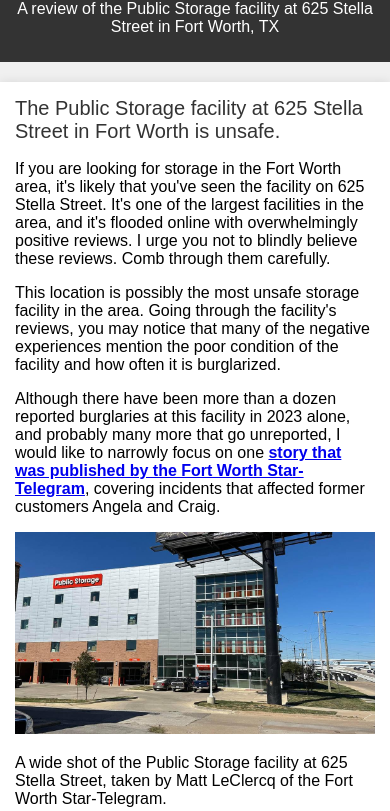
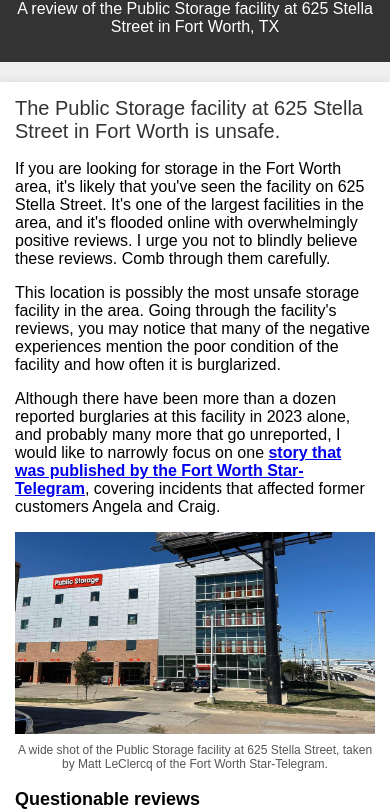
Before and after one commit to fortworthpublicstoragesucks/fortworthpublicstoragesucks, a plain HTML site: page index.html in a window 390 px wide. Shown: the part 52-863 px from the top of the page. Drawn offline with Linux system fonts and the light colour scheme.

Commit message:
Update style.css

```diff
--- a/style.css
+++ b/style.css
@@ -51,7 +51,7 @@ img {
     height: auto;
 }
 
-.photo-credit {
+.photo-caption {
     text-align: center;
     font-size: 14px;
     margin-top: 5px;
@@ -97,7 +97,7 @@ footer {
         padding: 5px;
     }
 
-    .photo-credit {
+    .photo-caption {
         font-size: 12px;
     }
 
```
